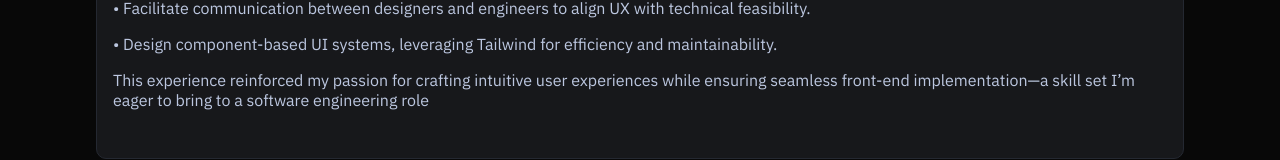
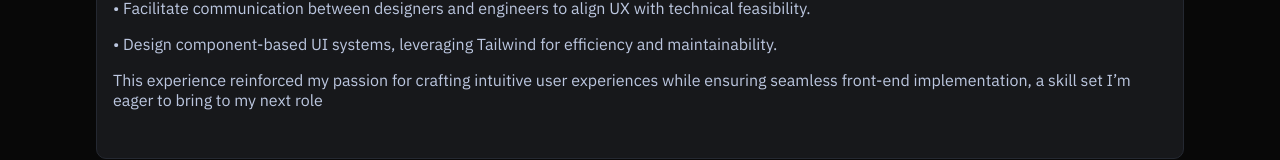
Before and after one commit to amsyb/portfolio, a React (Vite) app: page /giftstart in a window 1280 px wide. Shown: the part 2157-2317 px from the top of the page. Built offline with nearby package versions, Linux system fonts and the light colour scheme.

Commit message:
reviewed copy and edited text on homepage and case studies

```diff
--- a/src/pages/About/About.jsx
+++ b/src/pages/About/About.jsx
@@ -16,7 +16,7 @@ function About() {
                 cross-functional teams—including developers, product managers,
                 and marketers—to bring ideas to life across a variety of
                 projects, from websites and landing pages to design systems and
-                interactive prototypes. Some highlights include:
+                interactive prototypes.
               </p>
               {/* <ul>
                 <li>
--- a/src/pages/Giftstart/Giftstart.jsx
+++ b/src/pages/Giftstart/Giftstart.jsx
@@ -50,7 +50,7 @@ The project’s success led to industry recognition, earning an Innovative Desig
             copy1="• Create developer-friendly design systems that support scalable front-end builds."
             copy2="• Facilitate communication between designers and engineers to align UX with technical feasibility."
             copy3="• Design component-based UI systems, leveraging Tailwind for efficiency and maintainability."
-            copy4="This experience reinforced my passion for crafting intuitive user experiences while ensuring seamless front-end implementation—a skill set I’m eager to bring to a software engineering role"
+            copy4="This experience reinforced my passion for crafting intuitive user experiences while ensuring seamless front-end implementation, a skill set I’m eager to bring to my next role"
           ></TextBlock>
         </div>
       </section>
--- a/src/pages/NickGraham/NickGraham.jsx
+++ b/src/pages/NickGraham/NickGraham.jsx
@@ -71,7 +71,7 @@ The project’s success led to industry recognition, earning an Innovative Desig
           copy1="• Implemented structured navigation, interactive elements, and an improved search experience, which aligns with front-end work involving user flows, accessibility, and performance optimizations"
           copy2="• Designed a homepage structure that allowed the client to easily update content post-launch, demonstrating an understanding of modular and reusable UI components—similar to front-end development best practices."
           copy3="• Worked closely with developers to ensure design feasibility, scalability across devices, and seamless implementation—skills that directly translate to working on a front-end engineering team."
-          copy4="This project reinforced my passion for crafting thoughtful, adaptable UI solutions that enhance both business goals and user experience while strengthening my front-end development skills."
+          copy4="This project reinforced my passion for crafting thoughtful, adaptable UI solutions that enhance both business goals and user experience."
         ></TextBlock>
       </section>
     </>
```
